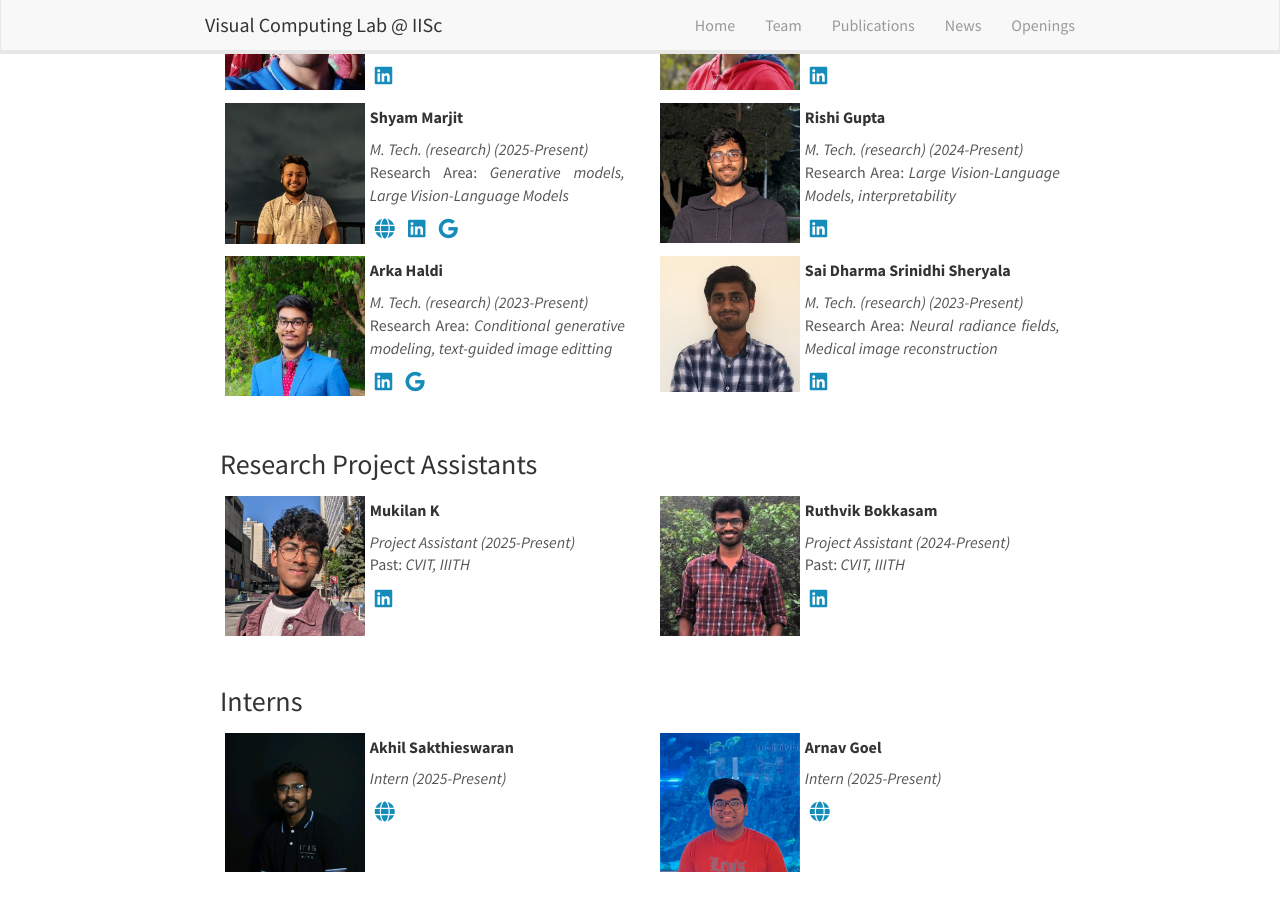
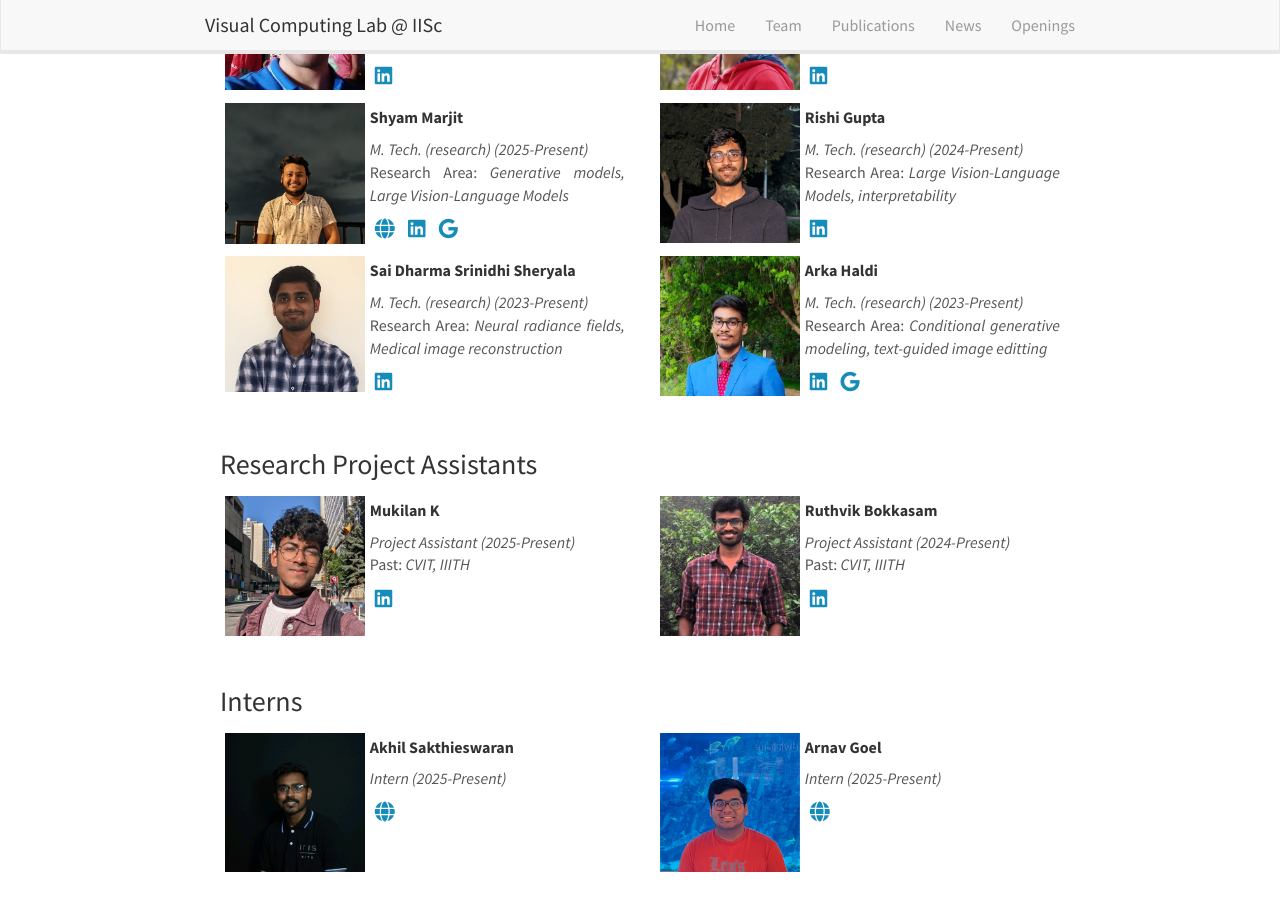
Before and after one commit to vcl-iisc/vclab-website, a Jekyll site: the page built from _pages/team.md, in a window 1280 px wide and 900 px high, scrolled down 616 px. Built offline with Jekyll 4.4.1, drawn with Linux system fonts in a browser that asks for light colours; nearby versions of some CDN libraries; part of the change alters nothing that is shown.

Commit message:
Update lab_members.yml
fixed issues

```diff
--- a/_data/lab_members.yml
+++ b/_data/lab_members.yml
@@ -39,6 +39,12 @@
   year: 2024-Present
   linkedin: https://www.linkedin.com/in/rishi-gupta-96a314202/
 
+- name: Sai Dharma Srinidhi Sheryala
+  research_area: Neural radiance fields, Medical image reconstruction
+  photo: sai-dharma.jpg
+  position: M. Tech. (research)
+  year: 2023-Present
+  linkedin: https://www.linkedin.com/in/sai-dharma-srinidhi-2b470817a
 
 - name: Arka Haldi
   research_area: Conditional generative modeling, text-guided image editting
@@ -48,12 +54,7 @@
   linkedin: https://in.linkedin.com/in/arkahaldi
   google_scholar: https://scholar.google.com/citations?hl=en&authuser=1&user=nCG3kQkAAAAJ
 
-- name: Sai Dharma Srinidhi Sheryala
-  research_area: Neural radiance fields, Medical image reconstruction
-  photo: sai-dharma.jpg
-  position: M. Tech. (research)
-  year: 2023-Present
-  linkedin: https://www.linkedin.com/in/sai-dharma-srinidhi-2b470817a
+
 
 
 
```
